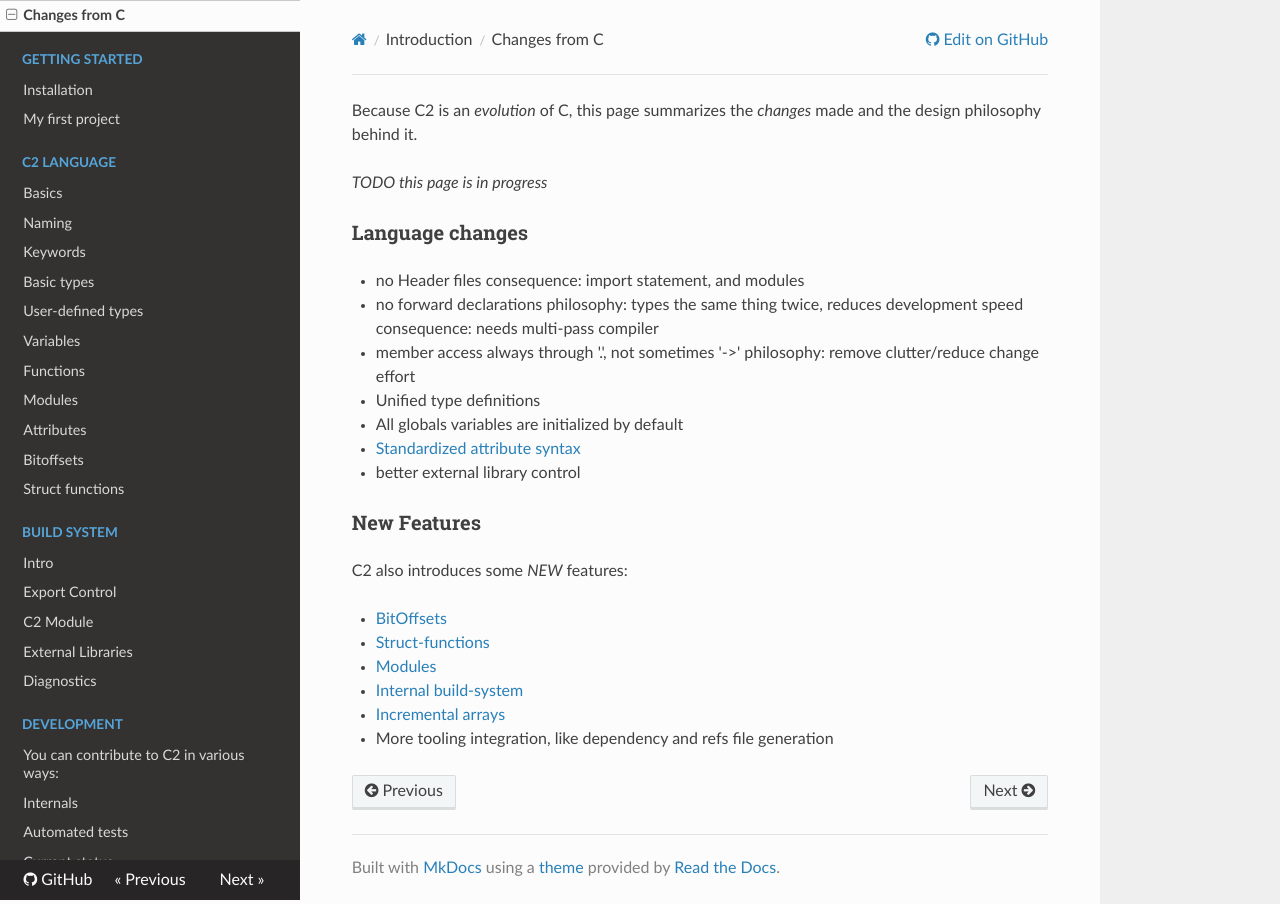
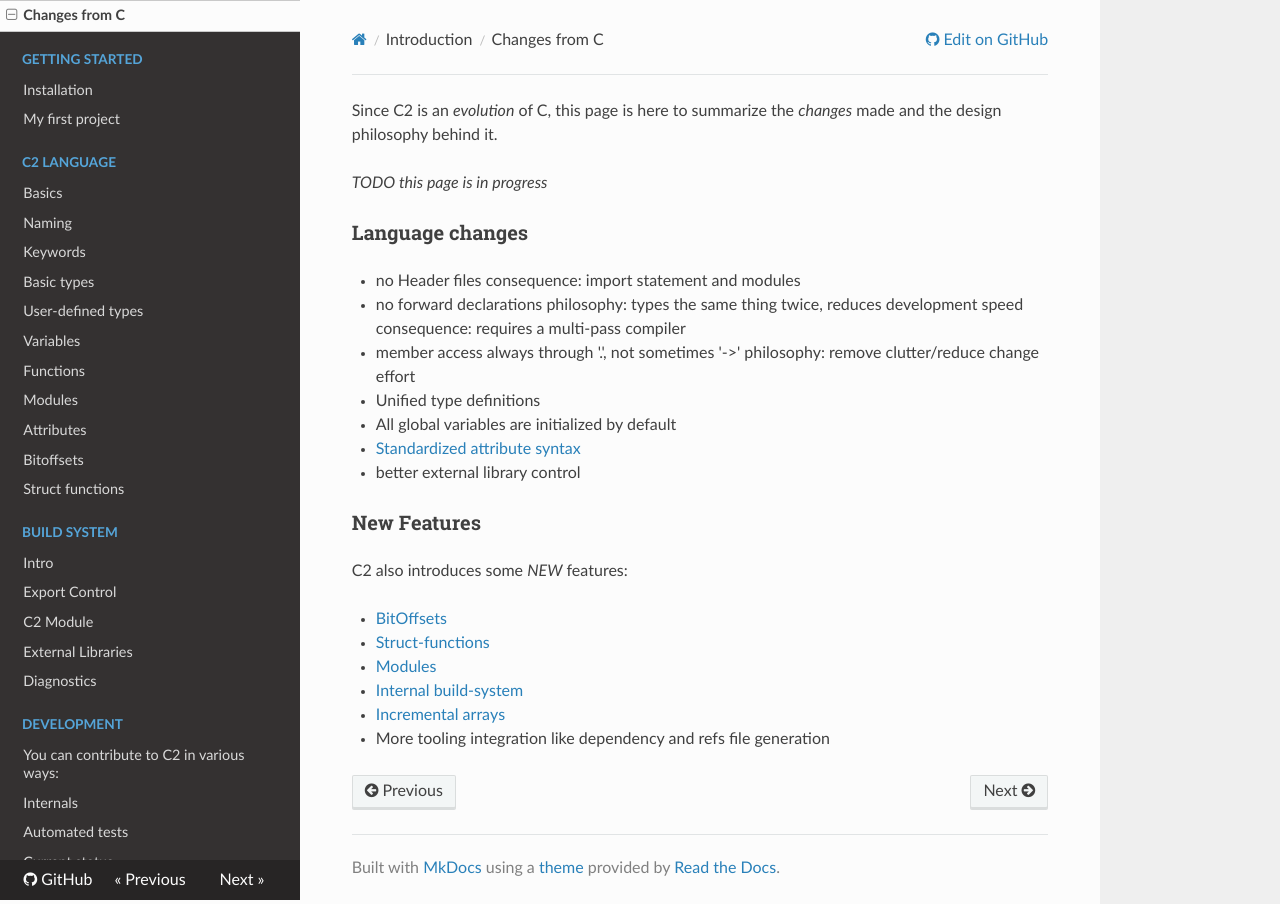
Before and after one commit to c2lang/documentation, an MkDocs documentation site: the page built from documentation/docs/introduction/changes_from_c.md, in a window 1280 px wide. Built offline with MkDocs 1.6.1, drawn with Linux system fonts in a browser that asks for light colours; nearby versions of some CDN libraries; old or Windows-style settings are respelled for this version of MkDocs.

Commit message:
changes_from_c.md: fix typos, 'needs' -> 'requires a'

```diff
--- a/documentation/docs/introduction/changes_from_c.md
+++ b/documentation/docs/introduction/changes_from_c.md
@@ -1,5 +1,5 @@
 
-Because C2 is an _evolution_ of C, this page summarizes the
+Since C2 is an _evolution_ of C, this page is here to summarize the
 _changes_ made and the design philosophy behind it.
 
 *TODO this page is in progress*
@@ -8,18 +8,18 @@ _changes_ made and the design philosophy behind it.
 ### Language changes
 
 * no Header files
-    consequence: import statement, and modules
+    consequence: import statement and modules
 
 * no forward declarations
     philosophy: types the same thing twice, reduces development speed
-    consequence: needs multi-pass compiler
+    consequence: requires a multi-pass compiler
 
 * member access always through '.', not sometimes '->'
     philosophy: remove clutter/reduce change effort
 
 * Unified type definitions
 
-* All globals variables are initialized by default
+* All global variables are initialized by default
 
 * [Standardized attribute syntax](../language/attributes)
 
@@ -39,4 +39,4 @@ C2 also introduces some *NEW* features:
 
 * [Incremental arrays](../language/variables/#incremental-arrays)
 
-* More tooling integration, like dependency and refs file generation
+* More tooling integration like dependency and refs file generation
```
